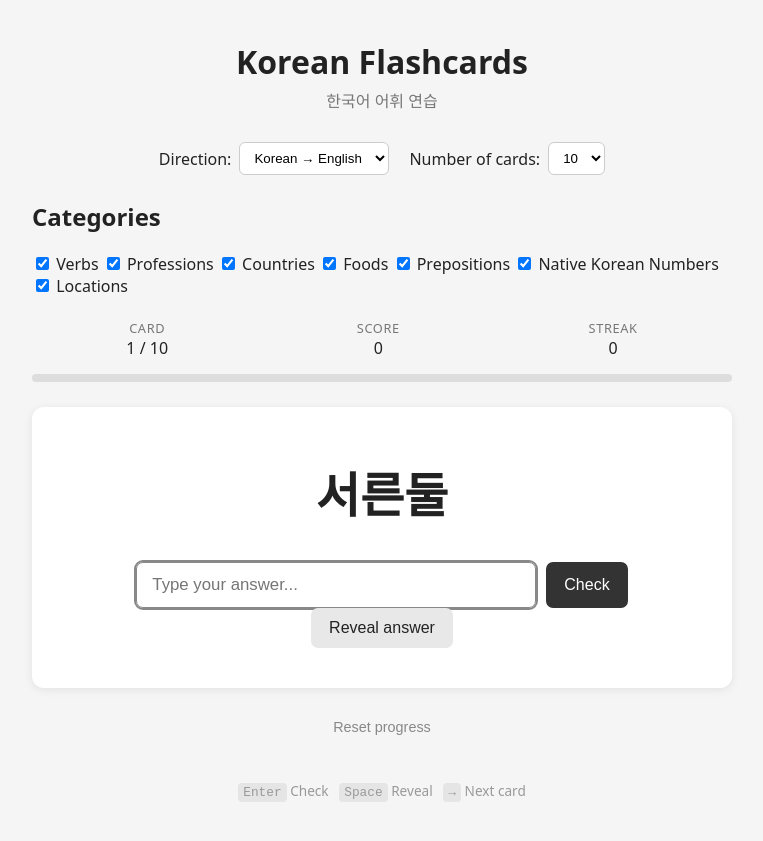
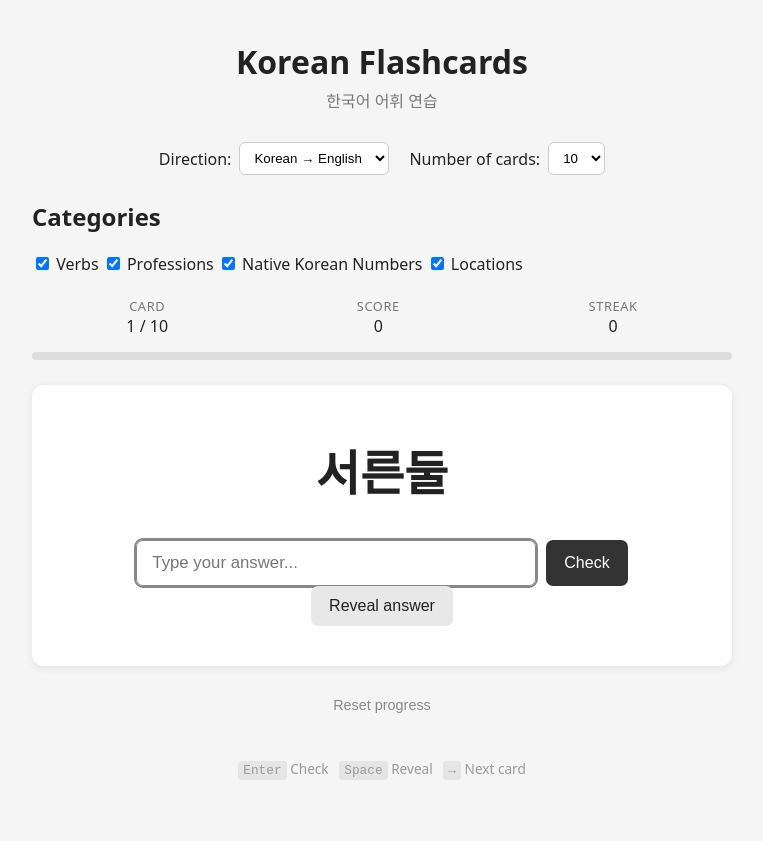
Before and after one commit to svmiller/ssk, a Jekyll site: the page game.html, which Jekyll copies as it is, in a window 1280 px wide. Shown: the top 841 px of the page, without its empty margins (258-1021 px from the left). Built offline with Jekyll 4.4.1, drawn with Linux system fonts in a browser that asks for light colours.

Commit message:
comment out for now

```diff
--- a/game.html
+++ b/game.html
@@ -56,7 +56,7 @@
             Professions
         </label>
 
-        <label>
+<!--        <label>
             <input type="checkbox" value="countries" checked>
             Countries
         </label>
@@ -69,7 +69,7 @@
         <label>
             <input type="checkbox" value="prepositions" checked>
             Prepositions
-        </label>
+        </label> -->
 
         <label>
             <input type="checkbox" value="nk-numbers" checked>
```
